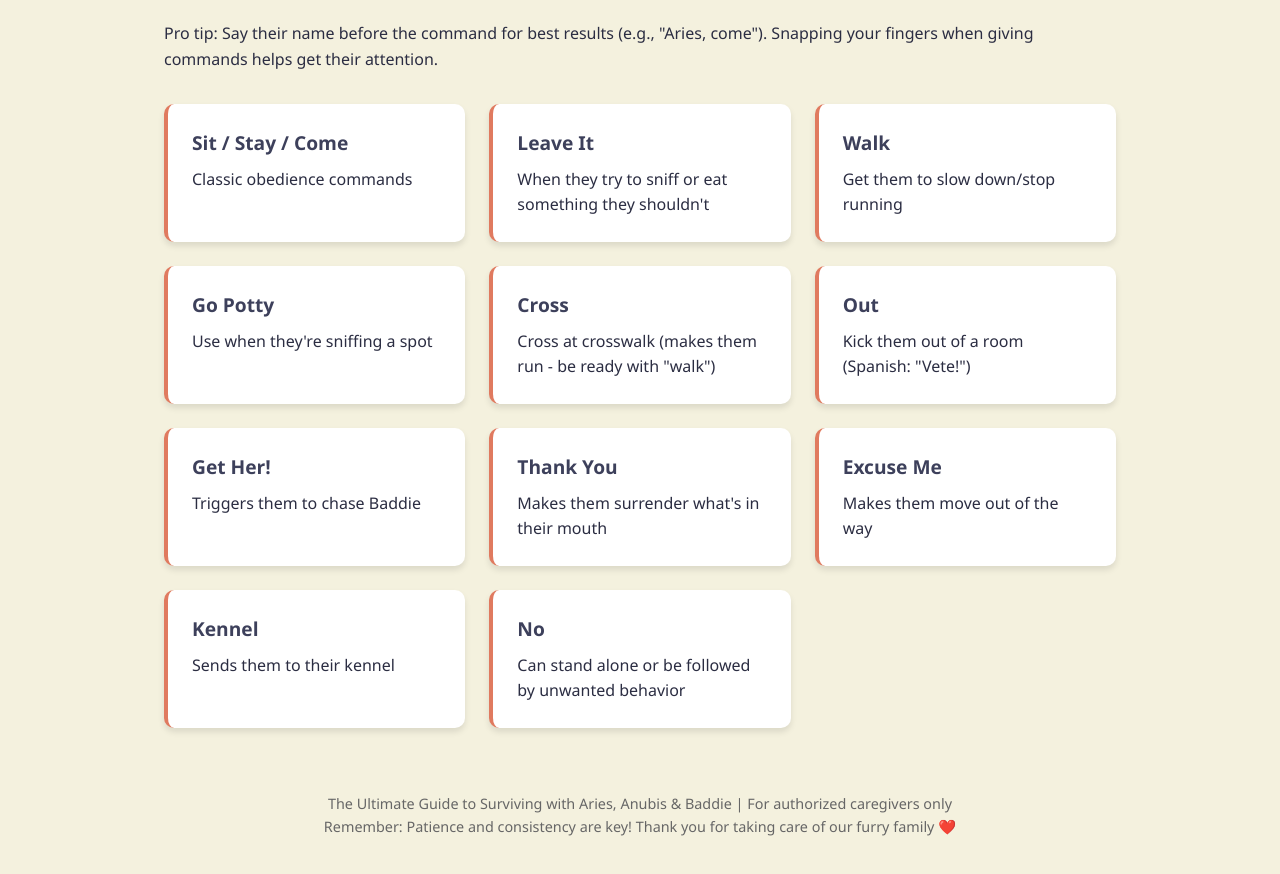
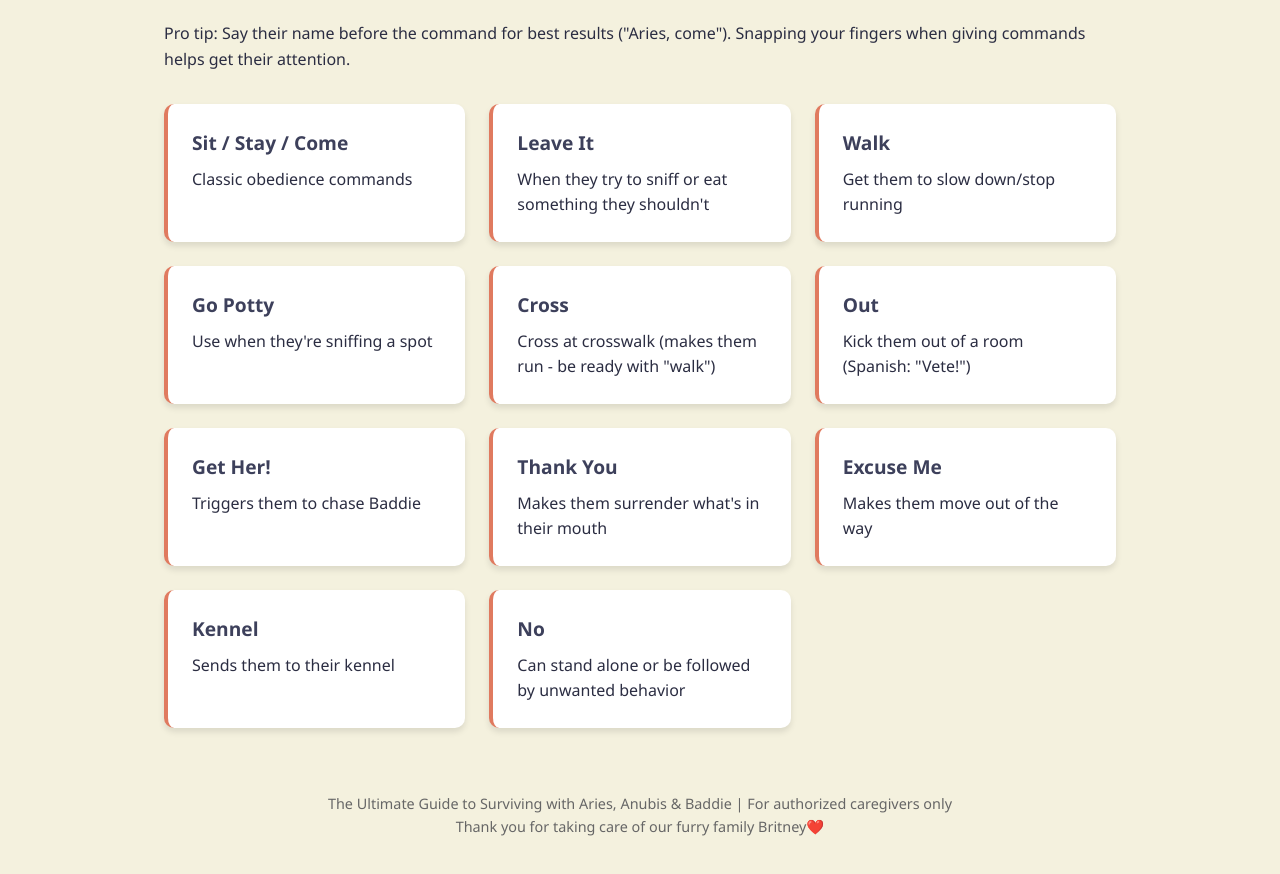
Before and after one commit to baddiesdaddy23/house-sitting-guide, a plain HTML site: page index.html in a window 1280 px wide. Shown: the part 752-1626 px from the top of the page. Drawn offline with Linux system fonts and the light colour scheme.

Commit message:
Update index.html

```diff
--- a/index.html
+++ b/index.html
@@ -392,7 +392,7 @@
         <!-- Commands Section -->
         <section id="commands" class="content-section active">
             <h2>Dog Commands</h2>
-            <p>Pro tip: Say their name before the command for best results (e.g., "Aries, come"). Snapping your fingers when giving commands helps get their attention.</p>
+            <p>Pro tip: Say their name before the command for best results ("Aries, come"). Snapping your fingers when giving commands helps get their attention.</p>
 
             <div class="command-grid">
                 <div class="command-card">
@@ -711,7 +711,7 @@
 
     <footer>
         <p>The Ultimate Guide to Surviving with Aries, Anubis & Baddie | For authorized caregivers only</p>
-        <p>Remember: Patience and consistency are key! Thank you for taking care of our furry family ❤️</p>
+        <p>Thank you for taking care of our furry family Britney❤️</p>
     </footer>
 
     <script>
```
